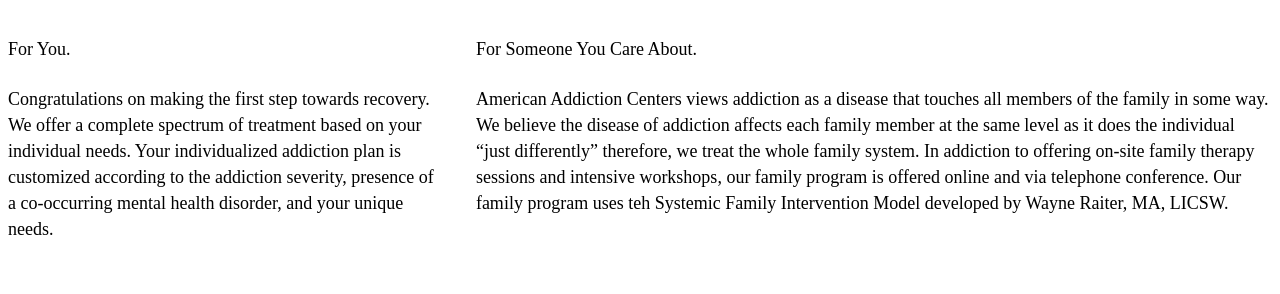
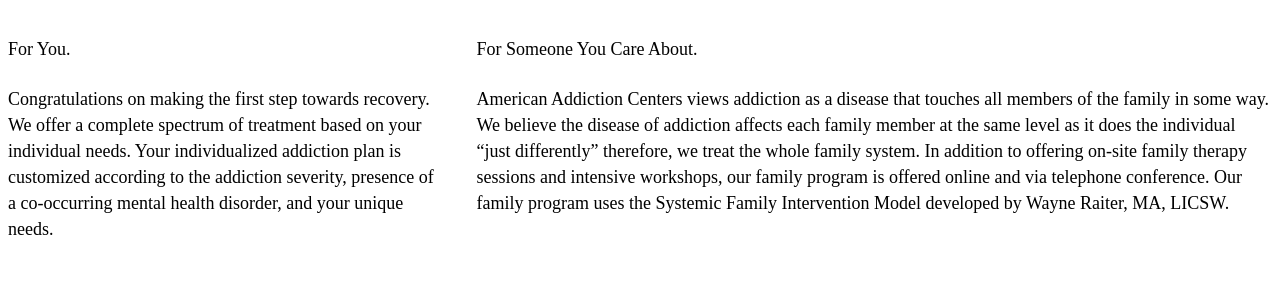
Before and after one commit to walkerdakotah/landing-page-starter, a Gatsby site: page / in a window 1280 px wide. Shown: the part 658-952 px from the top of the page. Built offline with nearby package versions, Linux system fonts and the light colour scheme; Gatsby itself is replaced by a stand-in of ours.

Commit message:
Fixes typos in content modules

```diff
--- a/src/components/Congrats/Congrats.js
+++ b/src/components/Congrats/Congrats.js
@@ -1,24 +1,46 @@
-import React from 'react'
-import './Congrats.scss'
+import React from "react";
+import "./Congrats.scss";
 
 const Hero = () => (
-  <div className='container--congrats'>
-    <div className='container--ruler'>
-      <div className='congrats__content'>
-        <div className='congrats__title font-light'>Make the call now. We’ll handle the rest.</div>
-        <div className='congrats__content--whole'>
-          <div className='congrats__content--half half--one'>
-            <div className='half--title font-blue blue-bottom font-heavy'>For You.</div>
-            <div className='half--body font-light'>Congratulations on making the first step towards recovery. We offer a complete spectrum of treatment based on your individual needs. Your individualized addiction plan is customized according to the addiction severity, presence of a co-occurring mental health disorder, and your unique needs.</div>
+  <div className="container--congrats">
+    <div className="container--ruler">
+      <div className="congrats__content">
+        <div className="congrats__title font-light">
+          Make the call now. We’ll handle the rest.
+        </div>
+        <div className="congrats__content--whole">
+          <div className="congrats__content--half half--one">
+            <div className="half--title font-blue blue-bottom font-heavy">
+              For You.
+            </div>
+            <div className="half--body font-light">
+              Congratulations on making the first step towards recovery. We
+              offer a complete spectrum of treatment based on your individual
+              needs. Your individualized addiction plan is customized according
+              to the addiction severity, presence of a co-occurring mental
+              health disorder, and your unique needs.
+            </div>
           </div>
-          <div className='congrats__content--half half--two'>
-            <div className='half--title font-teal teal-bottom font-heavy'>For Someone You Care About.</div>
-            <div className='half--body font-light'>American Addiction Centers views addiction as a disease that touches all members of the family in some way. We believe the disease of addiction affects each family member at the same level as it does the individual “just differently” therefore, we treat the whole family system. In addiction to offering on-site family therapy sessions and intensive workshops, our family program is offered online and via telephone conference. Our family program uses teh Systemic Family Intervention Model developed by Wayne Raiter, MA, LICSW.</div>
+          <div className="congrats__content--half half--two">
+            <div className="half--title font-teal teal-bottom font-heavy">
+              For Someone You Care About.
+            </div>
+            <div className="half--body font-light">
+              American Addiction Centers views addiction as a disease that
+              touches all members of the family in some way. We believe the
+              disease of addiction affects each family member at the same level
+              as it does the individual “just differently” therefore, we treat
+              the whole family system. In addition to offering on-site family
+              therapy sessions and intensive workshops, our family program is
+              offered online and via telephone conference. Our family program
+              uses the Systemic Family Intervention Model developed by Wayne
+              Raiter, MA, LICSW.
+            </div>
           </div>
         </div>
       </div>
     </div>
   </div>
-)
+);
 
-export default Hero
+export default Hero;
```
